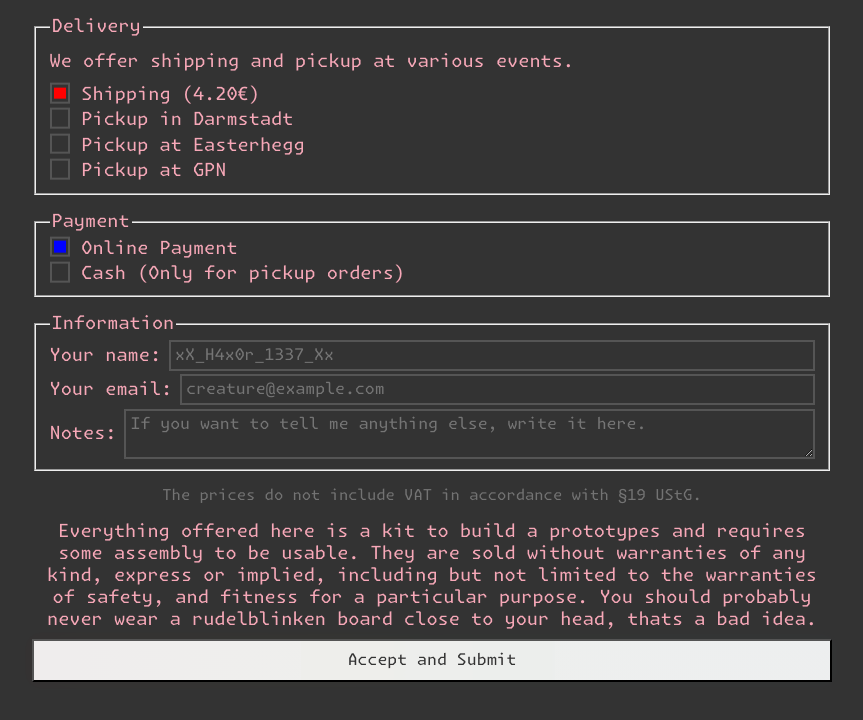
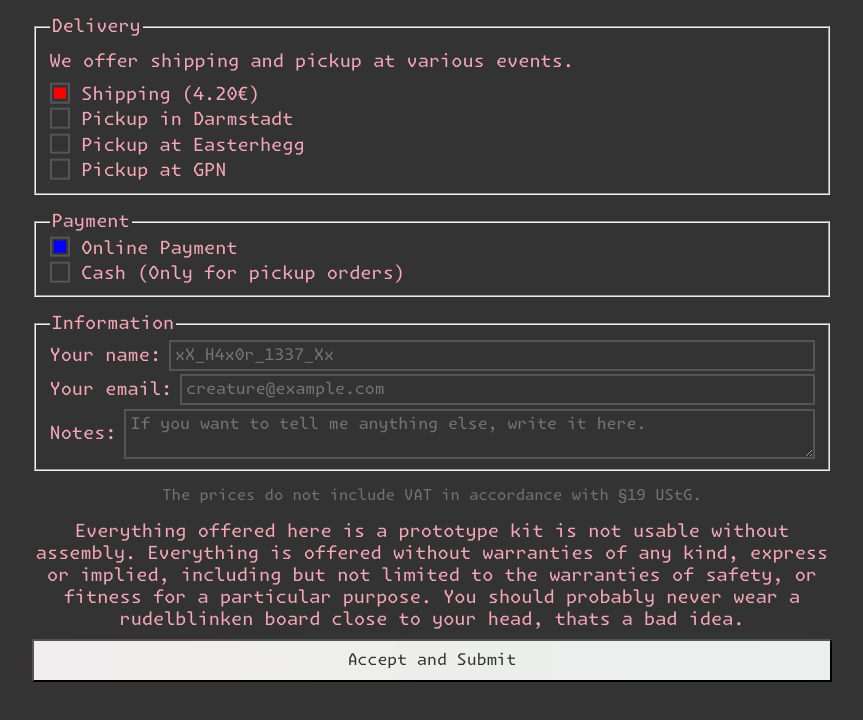
Before and after one commit to zebreus/rudelshopping, a plain HTML site: page index.html in a window 1280 px wide. Shown: the part 835-1555 px from the top of the page, without its empty margins (208-1071 px from the left). Drawn offline with Linux system fonts and the light colour scheme.

Commit message:
Fix some typos

```diff
--- a/index.html
+++ b/index.html
@@ -267,7 +267,7 @@
       }
 
       button::before {
-        content: " dd";
+        content: " ";
         z-index: -2;
         position: absolute;
         inset: -4px;
@@ -550,11 +550,11 @@
         <small>The prices do not include VAT in accordance with §19 UStG.</small
         >
         <p class="disclaimer">
-          Everything offered here is a kit to build a prototypes and requires
-          some assembly to be usable. They are sold without warranties of any
-          kind, express or implied, including but not limited to the warranties
-          of safety, and fitness for a particular purpose. You should probably
-          never wear a rudelblinken board close to your head, thats a bad idea.
+          Everything offered here is a prototype kit is not usable without
+          assembly. Everything is offered without warranties of any kind,
+          express or implied, including but not limited to the warranties of
+          safety, or fitness for a particular purpose. You should probably never
+          wear a rudelblinken board close to your head, thats a bad idea.
         </p>
         <button type="submit">
           Accept and Submit
```
